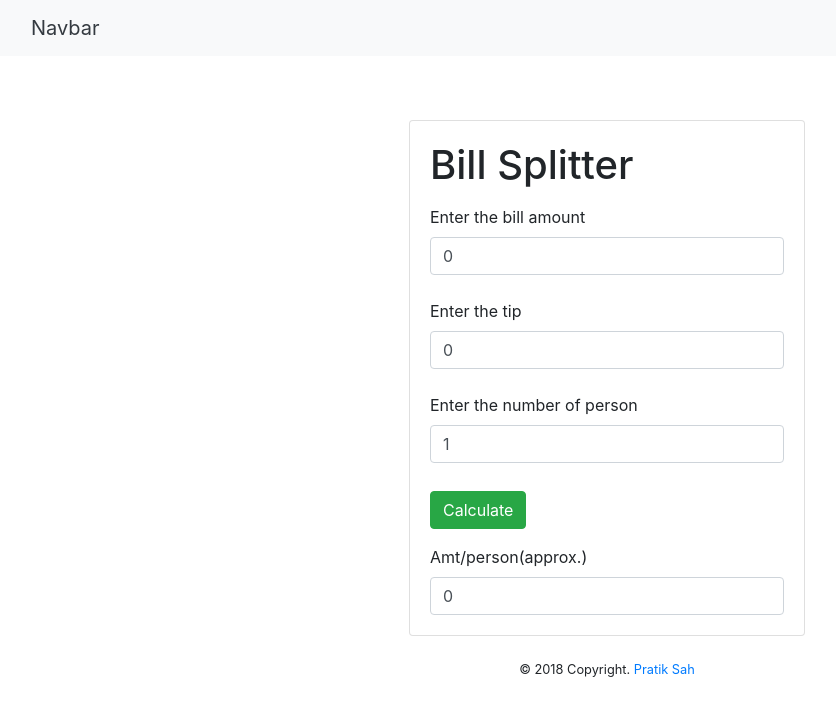
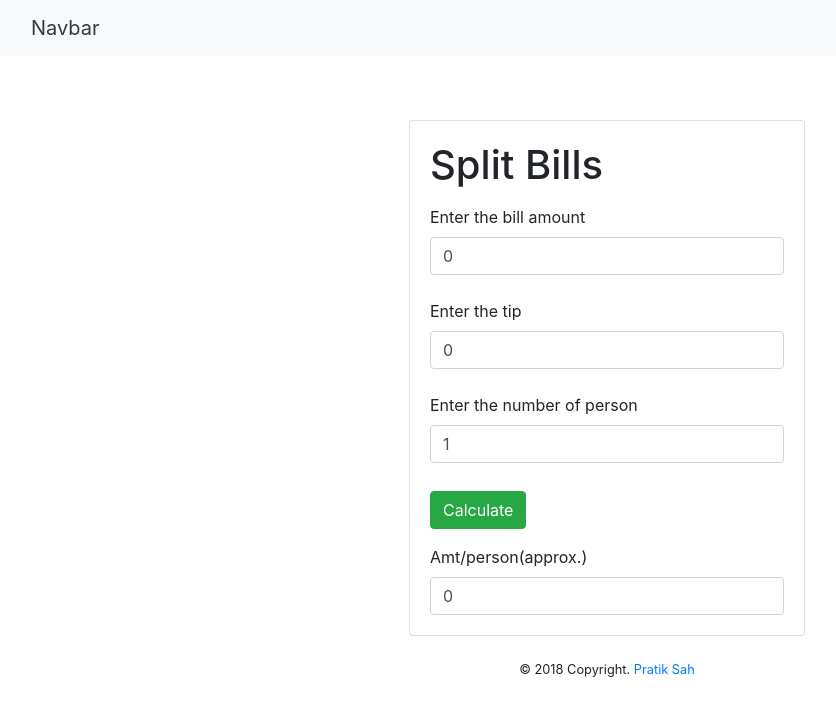
Before and after one commit to ThePratikSah/splitbills, a plain HTML site: page index.html in a window 1280 px wide. Shown: the whole page, without its empty margins (33-869 px from the left). Drawn offline with nearby package versions, Linux system fonts and the light colour scheme.

Commit message:
Update index.html

```diff
--- a/index.html
+++ b/index.html
@@ -22,7 +22,7 @@
             <div class="card">
                 <div class="card-body justify-content-center">
 
-                    <h1 class="mb-3">Bill Splitter</h1>
+                    <h1 class="mb-3">Split Bills</h1>
                     <label class="text-center" for="Bill">Enter the bill amount</label><br>
                     <input class="form-control" type="number" id="bill" value="0" placeholder="Rs 0.00"><br>
 
```
